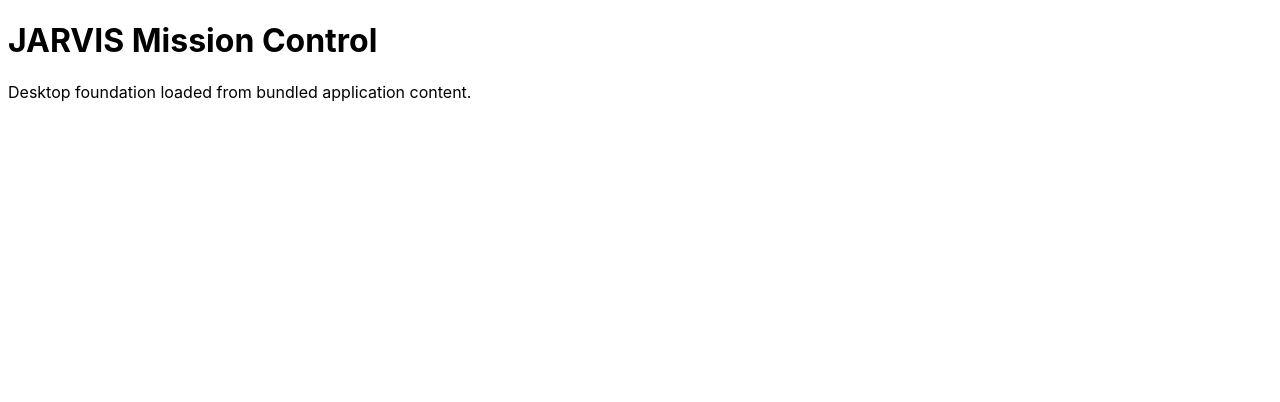
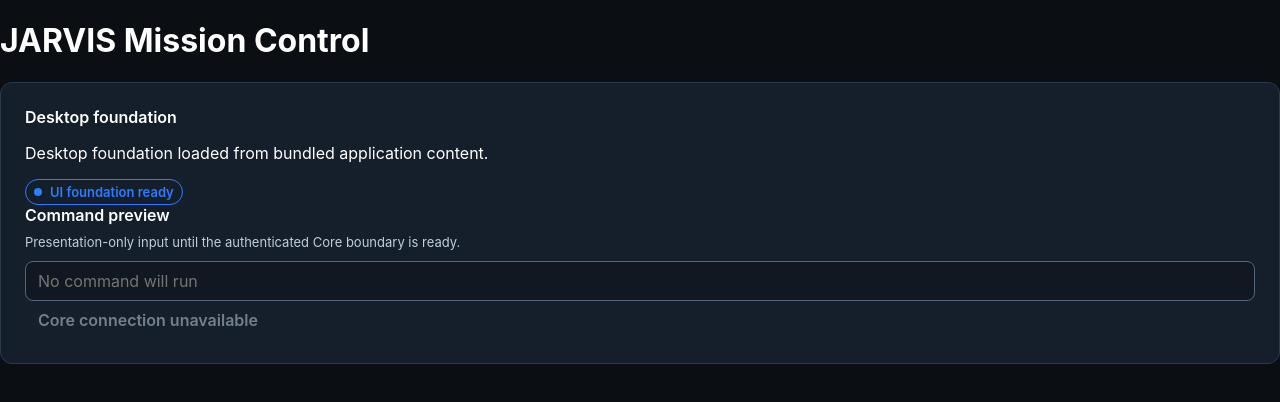
Before and after one commit to andresslacson1989/jarvis-project, a React (Vite) app in the folder apps/desktop/: page / in a window 1280 px wide. Shown: the top 402 px of the page. Built offline with nearby package versions, Linux system fonts and the light colour scheme; a web font is replaced by a local one.

Commit message:
feat(ui): add accessible design system foundation

```diff
--- a/apps/desktop/src/App.tsx
+++ b/apps/desktop/src/App.tsx
@@ -1,12 +1,21 @@
 import { toInertText } from "./security/inertContent";
+import { Button, Panel, SkipLink, StatusChip, TextInput } from "./design-system/components";
 
 export function App() {
   return (
-    <main aria-labelledby="jarvis-title">
-      <header>
+    <>
+      <SkipLink />
+      <main aria-labelledby="jarvis-title" id="main-content">
+        <header>
         <h1 id="jarvis-title">JARVIS Mission Control</h1>
-      </header>
-      <p role="status">{toInertText("Desktop foundation loaded from bundled application content.")}</p>
-    </main>
+        </header>
+        <Panel heading="Desktop foundation">
+          <p role="status">{toInertText("Desktop foundation loaded from bundled application content.")}</p>
+          <StatusChip state="info">UI foundation ready</StatusChip>
+          <TextInput label="Command preview" description="Presentation-only input until the authenticated Core boundary is ready." placeholder="No command will run" />
+          <Button variant="quiet" disabled>Core connection unavailable</Button>
+        </Panel>
+      </main>
+    </>
   );
 }
--- /dev/null
+++ b/apps/desktop/src/design-system/components.css
@@ -0,0 +1,176 @@
+.ds-skip-link {
+  position: fixed;
+  z-index: var(--z-skip-link);
+  top: var(--space-2);
+  left: var(--space-2);
+  padding: var(--space-2) var(--space-3);
+  border: 2px solid var(--focus-color);
+  border-radius: var(--radius-control);
+  background: var(--surface-inverse);
+  color: var(--text-inverse);
+  transform: translateY(-200%);
+  transition: transform var(--motion-fast) var(--motion-ease);
+}
+
+.ds-skip-link:focus-visible {
+  transform: translateY(0);
+}
+
+.ds-panel {
+  padding: var(--space-5);
+  border: 1px solid var(--border-subtle);
+  border-radius: var(--radius-card);
+  background: var(--surface-panel);
+}
+
+.ds-panel__heading {
+  margin: 0 0 var(--space-3);
+  color: var(--text-primary);
+  font-size: var(--type-heading);
+  font-weight: var(--weight-semibold);
+  line-height: var(--line-tight);
+}
+
+.ds-button {
+  min-width: 24px;
+  min-height: 24px;
+  padding: var(--space-2) var(--space-3);
+  border: 1px solid transparent;
+  border-radius: var(--radius-control);
+  cursor: pointer;
+  font-weight: var(--weight-semibold);
+  line-height: var(--line-tight);
+  transition:
+    background-color var(--motion-fast) var(--motion-ease),
+    border-color var(--motion-fast) var(--motion-ease),
+    color var(--motion-fast) var(--motion-ease);
+}
+
+.ds-button--primary {
+  background: var(--brand-blue);
+  color: var(--brand-white);
+}
+
+.ds-button--secondary {
+  border-color: var(--border-strong);
+  background: var(--surface-interactive);
+  color: var(--text-primary);
+}
+
+.ds-button--quiet {
+  background: transparent;
+  color: var(--text-secondary);
+}
+
+.ds-button--danger {
+  background: var(--status-error);
+  color: var(--brand-slate);
+}
+
+.ds-button:hover:not(:disabled) {
+  filter: brightness(1.12);
+}
+
+.ds-button:disabled {
+  cursor: not-allowed;
+  opacity: 0.55;
+}
+
+.ds-field {
+  display: grid;
+  gap: var(--space-2);
+}
+
+.ds-field__label {
+  color: var(--text-primary);
+  font-size: var(--type-body);
+  font-weight: var(--weight-semibold);
+}
+
+.ds-field__description,
+.ds-field__error {
+  margin: 0;
+  color: var(--text-secondary);
+  font-size: var(--type-caption);
+  line-height: var(--line-body);
+}
+
+.ds-field__error {
+  color: var(--status-error);
+}
+
+.ds-input {
+  min-height: 40px;
+  padding: var(--space-2) var(--space-3);
+  border: 1px solid var(--border-strong);
+  border-radius: var(--radius-control);
+  background: var(--surface-raised);
+  color: var(--text-primary);
+}
+
+.ds-input[aria-invalid="true"] {
+  border-color: var(--status-error);
+}
+
+.ds-status-chip {
+  display: inline-flex;
+  align-items: center;
+  min-height: 24px;
+  gap: var(--space-2);
+  padding: var(--space-1) var(--space-2);
+  border: 1px solid currentColor;
+  border-radius: var(--radius-pill);
+  font-size: var(--type-caption);
+  font-weight: var(--weight-semibold);
+  line-height: var(--line-tight);
+}
+
+.ds-status-chip::before {
+  width: 8px;
+  height: 8px;
+  border-radius: 50%;
+  background: currentColor;
+  content: "";
+}
+
+.ds-status-chip--info { color: var(--status-info); }
+.ds-status-chip--success { color: var(--status-success); }
+.ds-status-chip--warning { color: var(--status-warning); }
+.ds-status-chip--error { color: var(--status-error); }
+.ds-status-chip--waiting { color: var(--status-waiting); }
+.ds-status-chip--neutral { color: var(--status-neutral); }
+
+*:focus-visible {
+  outline: var(--focus-width) solid var(--focus-color);
+  outline-offset: var(--focus-offset);
+}
+
+@media (forced-colors: active) {
+  .ds-button,
+  .ds-input,
+  .ds-panel,
+  .ds-status-chip {
+    forced-color-adjust: none;
+  }
+
+  .ds-button--primary,
+  .ds-button--danger {
+    border-color: ButtonText;
+    background: Highlight;
+    color: HighlightText;
+  }
+
+  .ds-button--secondary,
+  .ds-button--quiet,
+  .ds-input,
+  .ds-panel {
+    border-color: ButtonText;
+    background: Canvas;
+    color: CanvasText;
+  }
+
+  .ds-status-chip {
+    border-color: CanvasText;
+    color: CanvasText;
+  }
+}
--- /dev/null
+++ b/apps/desktop/src/design-system/components.tsx
@@ -0,0 +1,46 @@
+import type { ButtonHTMLAttributes, InputHTMLAttributes, ReactNode } from "react";
+import { useId } from "react";
+
+type ButtonVariant = "primary" | "secondary" | "quiet" | "danger";
+
+export function SkipLink({ targetId = "main-content" }: { targetId?: string }) {
+  return (
+    <a className="ds-skip-link" href={`#${targetId}`}>
+      Skip to main content
+    </a>
+  );
+}
+
+export function Button({ variant = "secondary", className = "", ...props }: ButtonHTMLAttributes<HTMLButtonElement> & { variant?: ButtonVariant }) {
+  return <button {...props} className={`ds-button ds-button--${variant} ${className}`.trim()} type={props.type ?? "button"} />;
+}
+
+export function Panel({ heading, children, className = "" }: { heading?: string; children: ReactNode; className?: string }) {
+  return (
+    <section className={`ds-panel ${className}`.trim()}>
+      {heading ? <h2 className="ds-panel__heading">{heading}</h2> : null}
+      {children}
+    </section>
+  );
+}
+
+export function TextInput({ label, description, error, id, ...props }: InputHTMLAttributes<HTMLInputElement> & { label: string; description?: string; error?: string }) {
+  const generatedId = useId();
+  const inputId = id ?? `jarvis-input-${generatedId}`;
+  const descriptionId = description ? `${inputId}-description` : undefined;
+  const errorId = error ? `${inputId}-error` : undefined;
+  const describedBy = [descriptionId, errorId, props["aria-describedby"]].filter(Boolean).join(" ") || undefined;
+
+  return (
+    <div className="ds-field">
+      <label className="ds-field__label" htmlFor={inputId}>{label}</label>
+      {description ? <p className="ds-field__description" id={descriptionId}>{description}</p> : null}
+      <input {...props} aria-describedby={describedBy} aria-invalid={error ? true : props["aria-invalid"]} className={`ds-input ${props.className ?? ""}`.trim()} id={inputId} />
+      {error ? <p className="ds-field__error" id={errorId} role="alert">{error}</p> : null}
+    </div>
+  );
+}
+
+export function StatusChip({ state, children }: { state: "info" | "success" | "warning" | "error" | "waiting" | "neutral"; children: ReactNode }) {
+  return <span className={`ds-status-chip ds-status-chip--${state}`} role="status">{children}</span>;
+}
--- /dev/null
+++ b/apps/desktop/src/design-system/tokens.css
@@ -0,0 +1,95 @@
+:root {
+  /* Brand: these are the only logo/identity colors. */
+  --brand-blue: #2d7bff;
+  --brand-white: #ffffff;
+  --brand-slate: #0b0f14;
+
+  /* Layered dark surfaces and derived neutrals. */
+  --surface-canvas: var(--brand-slate);
+  --surface-raised: #111821;
+  --surface-panel: #151f2b;
+  --surface-interactive: #1a2736;
+  --surface-muted: #202d3b;
+  --surface-inverse: var(--brand-white);
+  --text-primary: var(--brand-white);
+  --text-secondary: #c2cedc;
+  --text-muted: #8f9eae;
+  --text-inverse: var(--brand-slate);
+  --border-subtle: #2b3a4b;
+  --border-strong: #52677d;
+
+  /* Semantic state colors never replace text/icon/state semantics. */
+  --status-info: var(--brand-blue);
+  --status-success: #50d890;
+  --status-warning: #f4c95d;
+  --status-error: #ff7272;
+  --status-waiting: #b493ff;
+  --status-neutral: #aab7c5;
+
+  --space-1: 4px;
+  --space-2: 8px;
+  --space-3: 12px;
+  --space-4: 16px;
+  --space-5: 24px;
+  --space-6: 32px;
+  --space-7: 48px;
+
+  --radius-control: 8px;
+  --radius-card: 12px;
+  --radius-sheet: 16px;
+  --radius-pill: 999px;
+
+  --type-display: 44px;
+  --type-page: 28px;
+  --type-section: 20px;
+  --type-heading: 16px;
+  --type-body: 16px;
+  --type-caption: 13px;
+  --weight-regular: 400;
+  --weight-medium: 500;
+  --weight-semibold: 600;
+  --weight-bold: 700;
+  --line-body: 1.5;
+  --line-tight: 1.25;
+
+  --motion-fast: 120ms;
+  --motion-standard: 180ms;
+  --motion-ease: cubic-bezier(0.2, 0, 0, 1);
+
+  --focus-color: var(--brand-blue);
+  --focus-width: 3px;
+  --focus-offset: 2px;
+  --z-skip-link: 100;
+  --content-max: 72rem;
+}
+
+@media (prefers-reduced-motion: reduce) {
+  :root {
+    --motion-fast: 1ms;
+    --motion-standard: 1ms;
+  }
+}
+
+@media (forced-colors: active) {
+  :root {
+    --surface-canvas: Canvas;
+    --surface-raised: Canvas;
+    --surface-panel: Canvas;
+    --surface-interactive: ButtonFace;
+    --surface-muted: Canvas;
+    --surface-inverse: CanvasText;
+    --text-primary: CanvasText;
+    --text-secondary: CanvasText;
+    --text-muted: GrayText;
+    --text-inverse: Canvas;
+    --border-subtle: ButtonText;
+    --border-strong: ButtonText;
+    --status-info: Highlight;
+    --status-success: CanvasText;
+    --status-warning: CanvasText;
+    --status-error: CanvasText;
+    --status-waiting: CanvasText;
+    --status-neutral: GrayText;
+    --focus-color: Highlight;
+  }
+}
--- a/apps/desktop/src/styles.css
+++ b/apps/desktop/src/styles.css
@@ -1,3 +1,6 @@
+@import "./design-system/tokens.css";
+@import "./design-system/components.css";
+
 @font-face {
   font-family: "Inter";
   src: url("/brand/fonts/InterVariable.woff2") format("woff2");
@@ -10,3 +13,30 @@
   font-family: "Inter", "Segoe UI Variable", "Segoe UI", sans-serif;
   font-synthesis: none;
 }
+
+*,
+*::before,
+*::after {
+  box-sizing: border-box;
+}
+
+html {
+  background: var(--surface-canvas);
+  color: var(--text-primary);
+  color-scheme: dark;
+}
+
+body {
+  margin: 0;
+  min-width: 20rem;
+  min-height: 100vh;
+  background: var(--surface-canvas);
+  color: var(--text-primary);
+}
+
+button,
+input,
+textarea,
+select {
+  font: inherit;
+}
```
Also changed, not shown: 2 other files (tests, documents, lock files or other folders).
